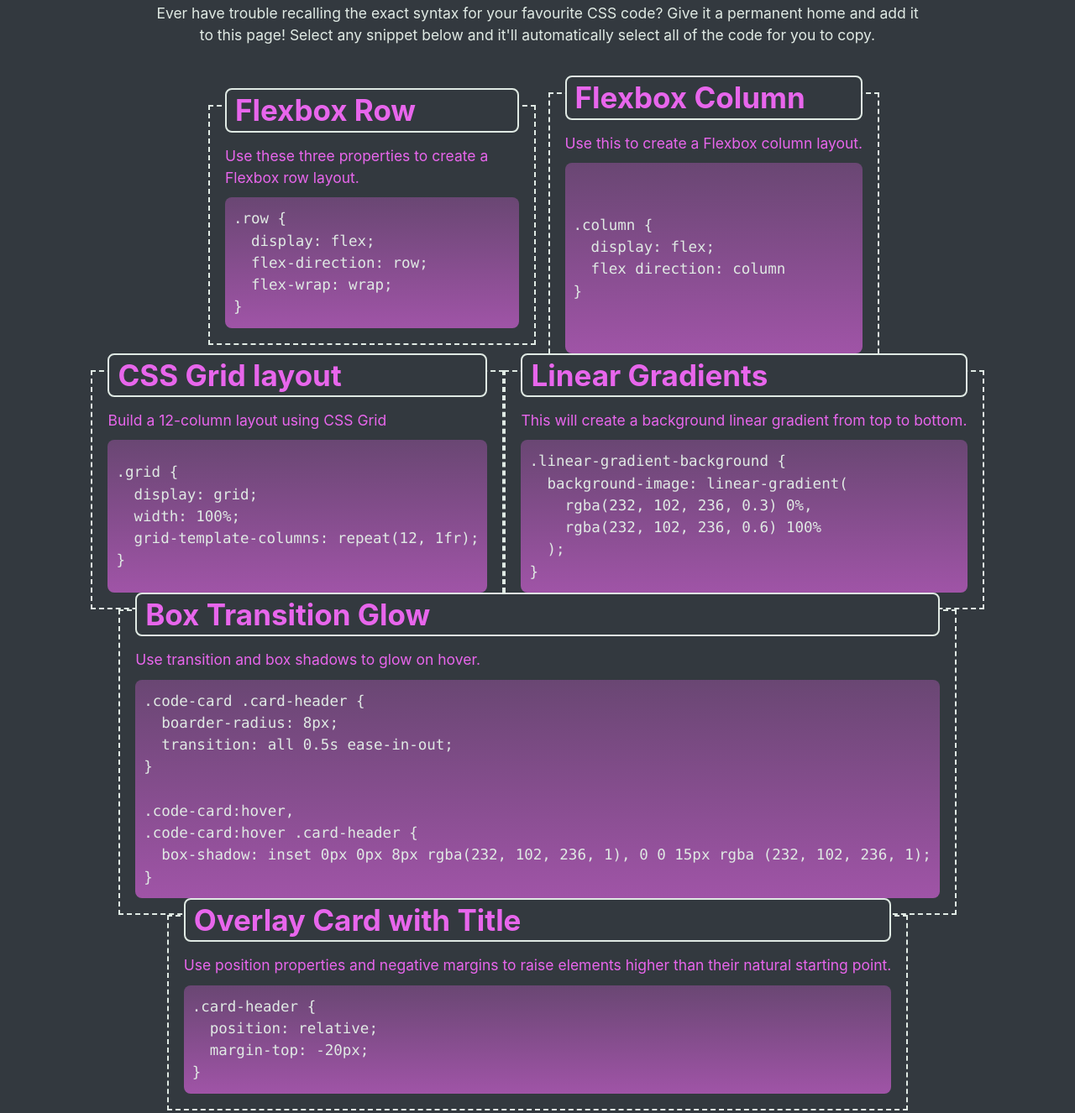
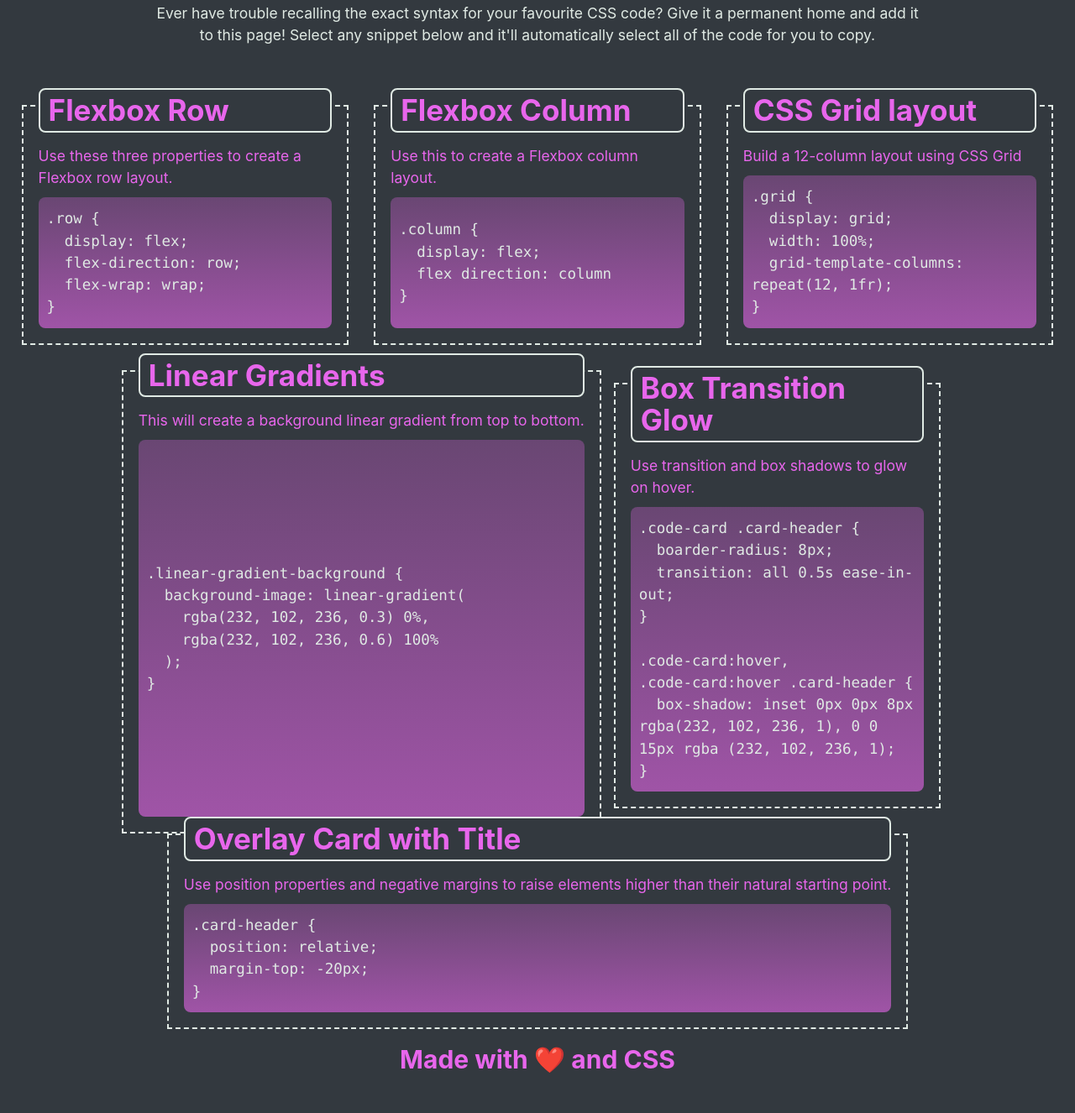
Before and after one commit to topcowmoo/mini-project2, a plain HTML site: page index.html in a window 1280 px wide. Shown: the part 98-1424 px from the top of the page at 84% size. After the commit the page ends 1378 px from the top, so only its background shows below. Drawn offline with Linux system fonts and the light colour scheme.

Commit message:
corrected all class ids and card column entries

```diff
--- a/index.html
+++ b/index.html
@@ -38,7 +38,7 @@
 }</code></pre>
         </figure>
       </div>
-      <div class="card column">
+      <div class="card-column">
         <figure class="card code-card">
           <h2 class="card-header">Flexbox Column</h2>
           <div class="card-body">
@@ -51,7 +51,7 @@
         </figure>
       </div>
 
-      <div class="card column">
+      <div class="card-column">
         <figure class="card code-card">
         <h2 class="card-header">CSS Grid layout</h2>
         <div class="card-body">
@@ -64,13 +64,13 @@
 }</code></pre>
       </figure>
     </div>
-    <div class="card column>">
+    <div class="card-column>">
       <figure class="card code-card">
         <h2 class="card-header">Linear Gradients</h2>
         <div class="card-body">
           <p>This will create a background linear gradient from top to bottom.</p>
         </div>
-        <pre class="card-body"><code>.linear-gradient-background {
+        <pre class="code-block"><code>.linear-gradient-background {
   background-image: linear-gradient(
     rgba(232, 102, 236, 0.3) 0%,
     rgba(232, 102, 236, 0.6) 100%
@@ -78,7 +78,7 @@
 }</code></pre>
           </figure>
       </div>
-      <div class="card column">
+      <div class="card-column">
         <figure class="card code-card">
           <h2 class="card-header">Box Transition Glow</h2>
           <div class="card-body">
@@ -96,7 +96,7 @@
         </figure>
     </div>
 
-    <div class="class column">
+    <div class="class-column">
       <figure class="card code-card">
         <h2 class="card-header">Overlay Card with Title</h2>
         <div class ="card-body">
```
